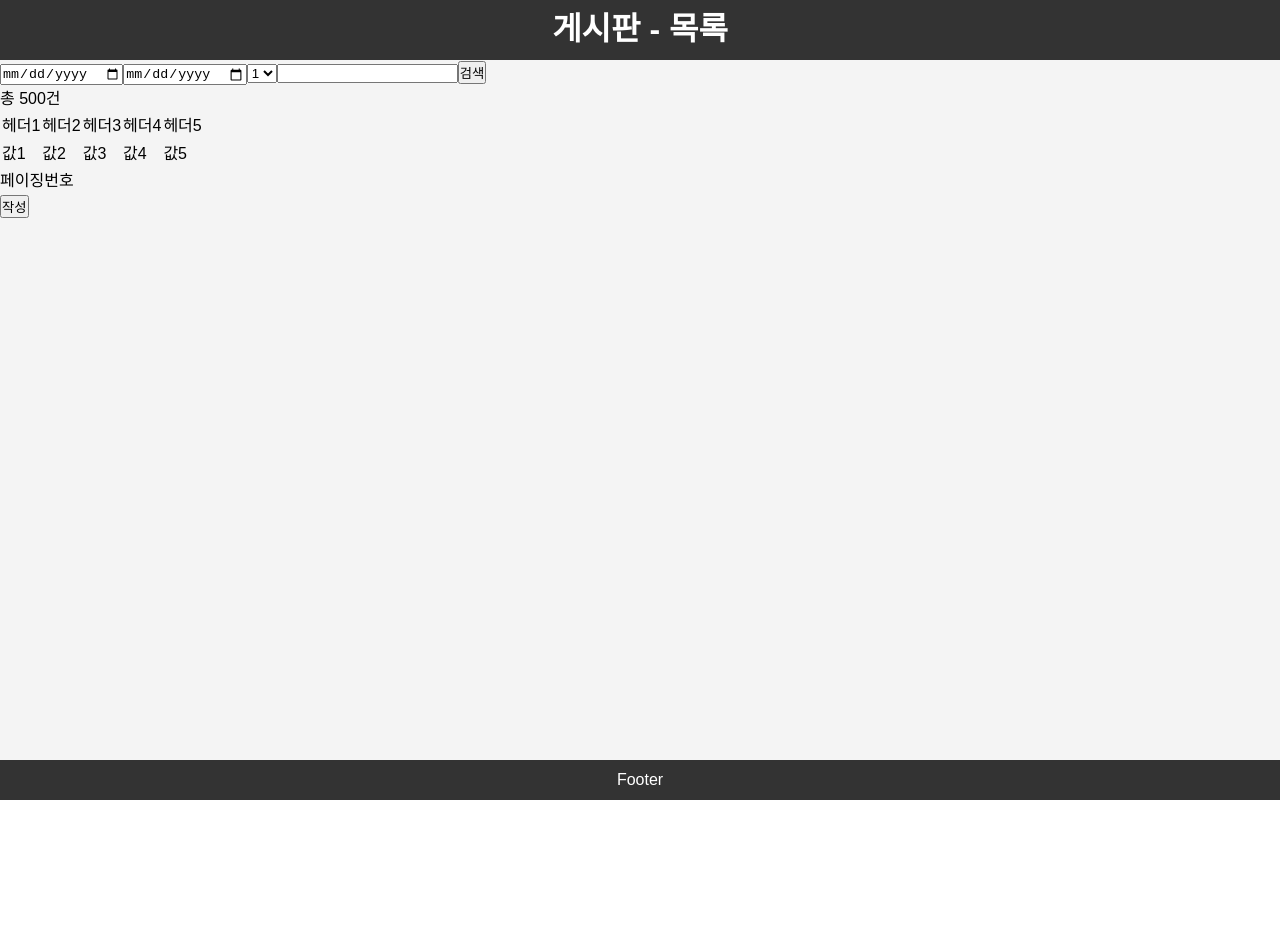
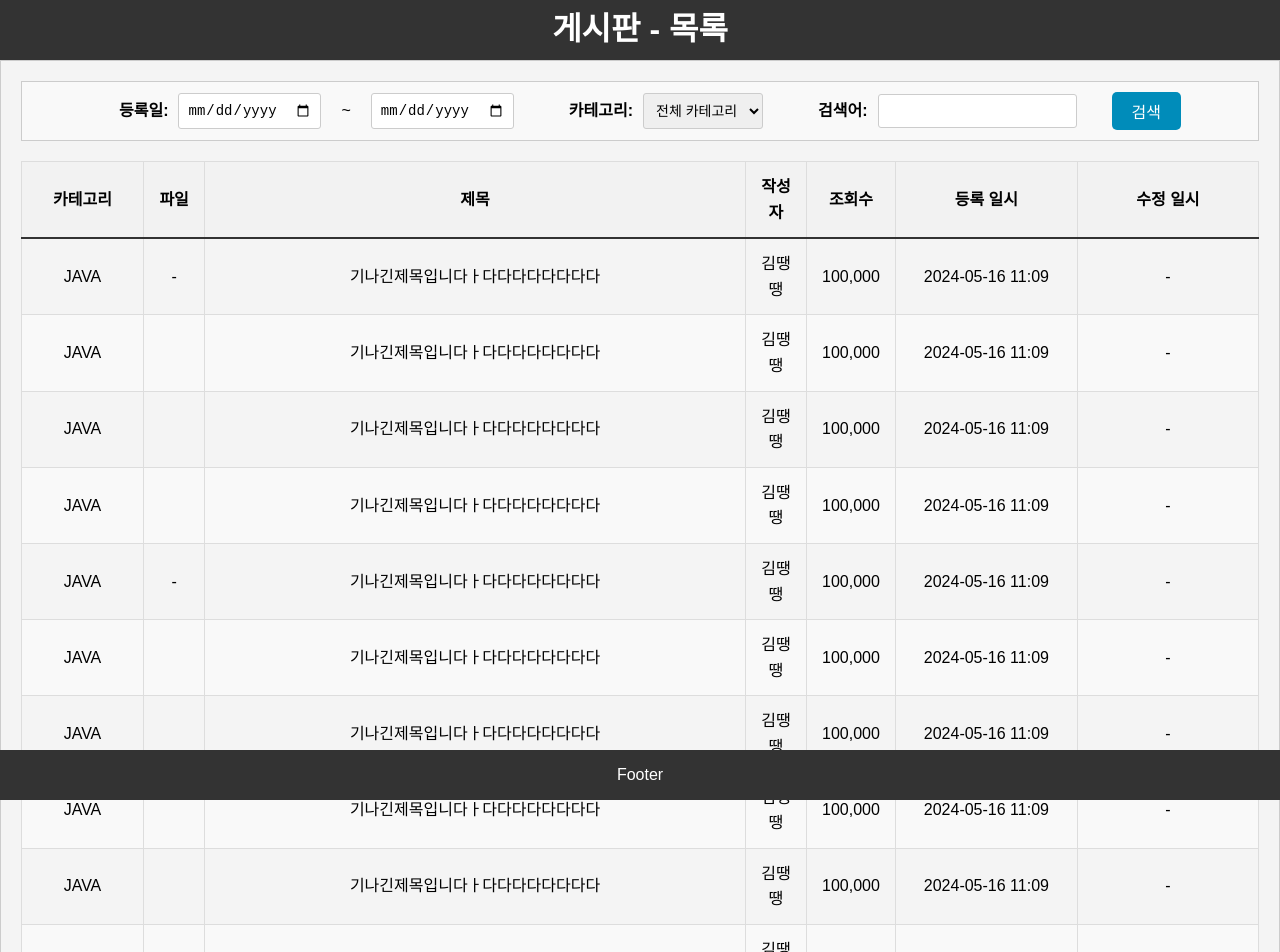
Before and after one commit to HJH413/simpleBoard, a React (Create React App) app in the folder front/: page / in a window 1280 px wide. Shown: the top 952 px of the page. Before the commit the page ends 800 px from the top, so only its background shows below. Built offline with nearby package versions, Linux system fonts and the light colour scheme.

Commit message:
frontend v0.2
1. 게시판 목록 디자인 완료

```diff
--- a/front/src/App.js
+++ b/front/src/App.js
@@ -9,7 +9,7 @@ import BoardList from "./pages/BoardList";
 import BoardWrite from "./pages/BoardWrite";
 import BoardDetail from "./pages/BoardDetail";
 import BoardModify from "./pages/BoardModify";
-
+import "./css/common.css";
 
 function App() {
     return (
--- a/front/src/css/Layouts.css
+++ b/front/src/css/Layouts.css
@@ -37,8 +37,11 @@ body {
 .content {
     flex: 1;
     padding-top: 60px; /* height of the header */
-    padding-bottom: 40px; /* height of the footer */
+    padding-bottom: 50px; /* height of the footer */
     background: #f4f4f4;
+    display: flex;
+    flex-direction: column;
+    height: 100vh; /* 부모 컨테이너의 높이를 화면 전체로 설정 */
 }
 
 .footer {
@@ -46,7 +49,7 @@ body {
     bottom: 0;
     left: 0;
     width: 100%;
-    height: 40px;
+    height: 50px;
     background: #333;
     color: #fff;
     display: flex;
--- /dev/null
+++ b/front/src/css/common.css
@@ -0,0 +1,186 @@
+a {
+    text-decoration: none;
+}
+
+.container {
+    flex: 1; /* 자식 요소가 부모 요소의 남은 공간을 채우도록 설정 */
+    display: flex;
+    flex-direction: column; /* 필요에 따라 자식 요소를 세로로 배치 */
+    width: 100%;
+    padding: 10px;
+    border: 1px solid #ccc;
+}
+
+.date-container {
+}
+
+.table-container {
+    width: 100%;
+    padding: 10px;
+}
+
+.board-table {
+    width: 100%;
+    border-collapse: collapse;
+    margin-bottom: 20px;
+}
+
+.board-table th, .board-table td {
+    border: 1px solid #ddd;
+    padding: 8px;
+    text-align: center;
+}
+
+.board-table th {
+    background-color: #f2f2f2;
+    font-weight: bold;
+    text-align: center;
+    border-bottom: 2px solid #333333;
+}
+
+.board-table tr:nth-child(even) {
+    background-color: #f9f9f9;
+}
+
+.board-table tr:hover {
+    background-color: #f1f1f1;
+}
+
+.board-table th, .board-table td {
+    padding: 12px 15px;
+}
+
+.board-table td {
+    text-align: center;
+}
+
+.paging-container {
+    display: flex;
+    justify-content: center;
+    align-content: center;
+}
+
+.write-container {
+    display: flex;
+    justify-content: right;
+}
+
+.button-container {
+    display: flex;
+    gap: 10px;
+}
+
+.btn {
+    padding: 10px 20px;
+    font-size: 16px;
+    border: none;
+    border-radius: 5px;
+    cursor: pointer;
+    transition: background-color 0.3s, color 0.3s;
+}
+
+.btn:hover {
+    opacity: 0.8;
+}
+
+/* 작성 버튼 */
+.btn-write {
+    background-color: #4CAF50; /* 녹색 */
+    color: white;
+}
+
+.btn-write:hover {
+    background-color: #45a049;
+}
+
+/* 저장 버튼 */
+.btn-save {
+    background-color: #008CBA; /* 파란색 */
+    color: white;
+}
+
+.btn-save:hover {
+    background-color: #007bb5;
+}
+
+/* 취소 버튼 */
+.btn-cancel {
+    background-color: #f44336; /* 빨간색 */
+    color: white;
+}
+
+.btn-cancel:hover {
+    background-color: #da190b;
+}
+
+/* 삭제 버튼 */
+.btn-delete {
+    background-color: #555555; /* 회색 */
+    color: white;
+}
+
+.btn-delete:hover {
+    background-color: #333333;
+}
+
+
+
+.search-container div {
+    margin-left: 20px;
+    margin-right: 20px;
+}
+
+.search-container {
+    display: flex;
+    justify-content: center;
+    padding: 10px;
+    margin: 10px;
+    background-color: #f9f9f9;
+    border: 1px solid #ccc;
+}
+
+.search-form {
+    display: flex;
+    flex-wrap: wrap;
+    align-items: center;
+    gap: 15px;
+}
+
+.form-group {
+    display: flex;
+    align-items: center;
+    gap: 10px;
+
+}
+
+.form-group label {
+    font-weight: bold;
+}
+
+.form-group input[type="date"],
+.form-group select,
+.form-group input[type="text"] {
+    padding: 8px;
+    font-size: 14px;
+    border: 1px solid #ccc;
+    border-radius: 3px;
+}
+
+.form-group span {
+    margin: 0 10px;
+}
+
+.btn-search {
+    padding: 7px 20px;
+    font-size: 16px;
+    background-color: #008CBA;
+    color: white;
+    border: none;
+    border-radius: 5px;
+    cursor: pointer;
+    transition: background-color 0.3s;
+}
+
+.btn-search:hover {
+    background-color: #007bb5;
+}
--- a/front/src/pages/BoardList.js
+++ b/front/src/pages/BoardList.js
@@ -1,53 +1,161 @@
 import React from 'react';
-import { Link } from 'react-router-dom';
+import {Link} from 'react-router-dom';
 
 const BoardList = () => {
     return (
-        <div>
-            <div>
-                <input type={"date"}/>
-                <input type={"date"}/>
-                <select>
-                    <option value={"1"}>1</option>
-                    <option value={"2"}>2</option>
-                    <option value={"3"}>3</option>
+        <div className={"container"}>
+            <div className={"search-container"}>
+                <form className="search-form">
+                    <div className="form-group">
+                        <label htmlFor="start-date">등록일:</label>
+                        <input type="date" id="start-date"/>
+                        <span>~</span>
+                        <input type="date" id="end-date"/>
+                    </div>
+                    <div className="form-group">
+                        <label htmlFor="category">카테고리:</label>
+                        <select id="category">
+                            <option>전체 카테고리</option>
+                            <option>전체 카테고리</option>
+                            <option>전체 카테고리</option>
+                            <option>전체 카테고리</option>
+                            <option>전체 카테고리</option>
+                            <option>전체 카테고리</option>
                         </select>
-                <input type={"text"}/>
-                <button>검색</button>
                     </div>
-            <div>
-                <div>
-                    총 500건
+                    <div className="form-group">
+                        <label htmlFor="search">검색어:</label>
+                        <input type="text" id="search"/>
                     </div>
-                <div>
-                    <table>
+                    <button type="submit" className="btn-search">검색</button>
+                </form>
+            </div>
+            <div className={"table-container"}>
+                <table className={"board-table"}>
+                    <colgroup>
+                        <col width={"10%"}/>
+                        <col width={"5%"}/>
+                        <col width={"45%"}/>
+                        <col width={"5%"}/>
+                        <col width={"5%"}/>
+                        <col width={"15%"}/>
+                        <col width={"15%"}/>
+                    </colgroup>
                     <thead>
                     <tr>
-                            <td>헤더1</td>
-                            <td>헤더2</td>
-                            <td>헤더3</td>
-                            <td>헤더4</td>
-                            <td>헤더5</td>
+                        <th>카테고리</th>
+                        <th>파일</th>
+                        <th>제목</th>
+                        <th>작성자</th>
+                        <th>조회수</th>
+                        <th>등록 일시</th>
+                        <th>수정 일시</th>
                     </tr>
                     </thead>
                     <tbody>
                     <tr>
-                            <td>값1</td>
-                            <td>값2</td>
-                            <td>값3</td>
-                            <td>값4</td>
-                            <td>값5</td>
+                        <td>JAVA</td>
+                        <td>-</td>
+                        <td>기나긴제목입니다ㅏ다다다다다다다다</td>
+                        <td>김땡땡</td>
+                        <td>100,000</td>
+                        <td>2024-05-16 11:09</td>
+                        <td>-</td>
+                    </tr>
+                    <tr>
+                        <td>JAVA</td>
+                        <td></td>
+                        <td>기나긴제목입니다ㅏ다다다다다다다다</td>
+                        <td>김땡땡</td>
+                        <td>100,000</td>
+                        <td>2024-05-16 11:09</td>
+                        <td>-</td>
+                    </tr>
+                    <tr>
+                        <td>JAVA</td>
+                        <td></td>
+                        <td>기나긴제목입니다ㅏ다다다다다다다다</td>
+                        <td>김땡땡</td>
+                        <td>100,000</td>
+                        <td>2024-05-16 11:09</td>
+                        <td>-</td>
+                    </tr>
+                    <tr>
+                        <td>JAVA</td>
+                        <td></td>
+                        <td>기나긴제목입니다ㅏ다다다다다다다다</td>
+                        <td>김땡땡</td>
+                        <td>100,000</td>
+                        <td>2024-05-16 11:09</td>
+                        <td>-</td>
+                    </tr>
+                    <tr>
+                        <td>JAVA</td>
+                        <td>-</td>
+                        <td>기나긴제목입니다ㅏ다다다다다다다다</td>
+                        <td>김땡땡</td>
+                        <td>100,000</td>
+                        <td>2024-05-16 11:09</td>
+                        <td>-</td>
+                    </tr>
+                    <tr>
+                        <td>JAVA</td>
+                        <td></td>
+                        <td>기나긴제목입니다ㅏ다다다다다다다다</td>
+                        <td>김땡땡</td>
+                        <td>100,000</td>
+                        <td>2024-05-16 11:09</td>
+                        <td>-</td>
+                    </tr>
+                    <tr>
+                        <td>JAVA</td>
+                        <td></td>
+                        <td>기나긴제목입니다ㅏ다다다다다다다다</td>
+                        <td>김땡땡</td>
+                        <td>100,000</td>
+                        <td>2024-05-16 11:09</td>
+                        <td>-</td>
+                    </tr>
+                    <tr>
+                        <td>JAVA</td>
+                        <td></td>
+                        <td>기나긴제목입니다ㅏ다다다다다다다다</td>
+                        <td>김땡땡</td>
+                        <td>100,000</td>
+                        <td>2024-05-16 11:09</td>
+                        <td>-</td>
+                    </tr>
+                    <tr>
+                        <td>JAVA</td>
+                        <td></td>
+                        <td>기나긴제목입니다ㅏ다다다다다다다다</td>
+                        <td>김땡땡</td>
+                        <td>100,000</td>
+                        <td>2024-05-16 11:09</td>
+                        <td>-</td>
+                    </tr>
+                    <tr>
+                        <td>JAVA</td>
+                        <td></td>
+                        <td>기나긴제목입니다ㅏ다다다다다다다다</td>
+                        <td>김땡땡</td>
+                        <td>100,000</td>
+                        <td>2024-05-16 11:09</td>
+                        <td>-</td>
                     </tr>
                     </tbody>
                 </table>
             </div>
+            <div className={"paging-container"}>
+                <div className={"paging"}>
+                    1, 2, 3, 4, 5, 6, 7, 8, 9, >, >>
                 </div>
-            <div>
-                페이징번호
             </div>
-            <div>
+            <div className={"write-container"}>
                 <Link to="/Write">
-                    <button>작성</button>
+                    <div className={"button-container"}>
+                        <button className="btn btn-write">작성</button>
+                    </div>
                 </Link>
             </div>
         </div>
```
Lines whose indentation alone changed are shown as unchanged.
